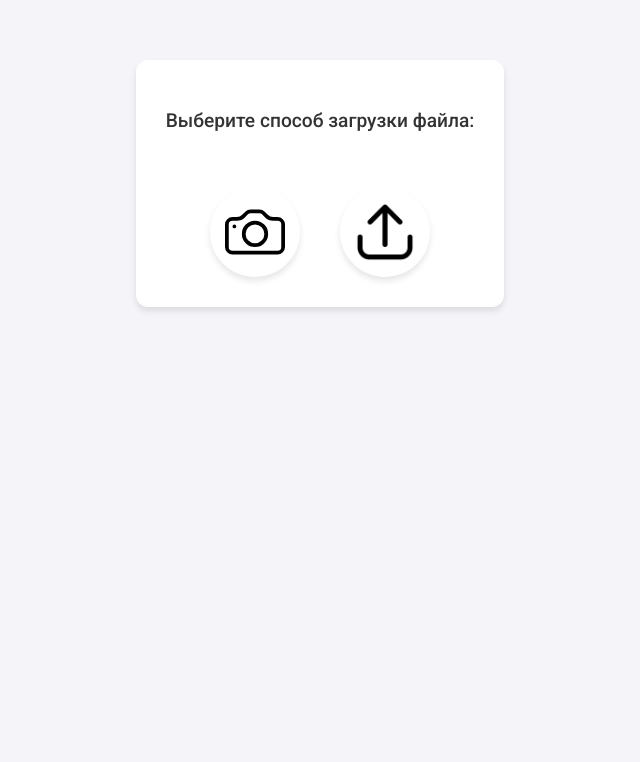
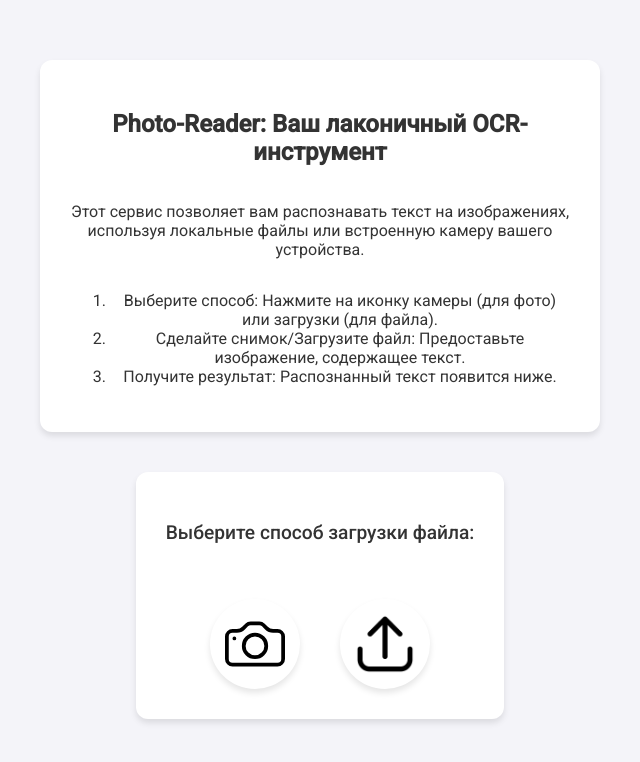
Before and after one commit to GrimProg-design/photo-reader, a website built with Vite: page index.html in a window 1280 px wide. Shown: the whole page, without its empty margins (320-960 px from the left). Built offline with nearby package versions, Linux system fonts and the light colour scheme; no server answers.

Commit message:
добавил инструкцию

```diff
--- a/index.html
+++ b/index.html
@@ -3,22 +3,41 @@
   <head>
     <meta charset="UTF-8" />
     <meta name="viewport" content="width=device-width, initial-scale=1.0" />
-    <title>Photo-Reader</title>
+    <title>Photo-Reader | OCR Tool</title>
     <link rel="stylesheet" href="src/style/main.css" />
   </head>
   <body>
     <div id="app">
+      <div class="welcome-box box-content">
+        <h2>Photo-Reader: Ваш лаконичный OCR-инструмент</h2>
+        <p>
+          Этот сервис позволяет вам распознавать текст на изображениях,
+          используя локальные файлы или встроенную камеру вашего устройства.
+        </p>
+        <ol class="instruction-list">
+          <li>
+            Выберите способ: Нажмите на иконку камеры (для фото) или
+            загрузки (для файла).
+          </li>
+          <li>
+            Сделайте снимок/Загрузите файл: Предоставьте изображение,
+            содержащее текст.
+          </li>
+          <li>Получите результат: Распознанный текст появится ниже.</li>
+        </ol>
+      </div>
+
       <div class="icons-con">
         <p class="instruction-text">Выберите способ загрузки файла:</p>
         <div class="choice-buttons">
-          <button class="icon-button cam-i">
+          <button class="icon-button cam-i" title="Использовать камеру">
             <img
               src="src/images/camera.svg"
               alt="Изображение камеры"
               class="icons"
             />
           </button>
-          <button class="icon-button upload-i">
+          <button class="icon-button upload-i" title="Загрузить локальный файл">
             <img
               src="src/images/upload.png"
               alt="Изображение выгрузки файлов"
```
